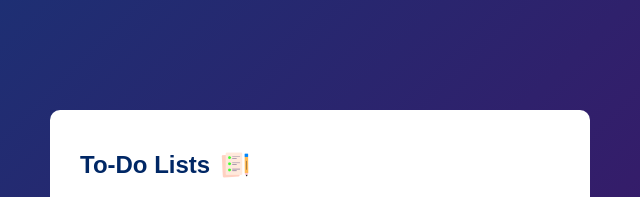
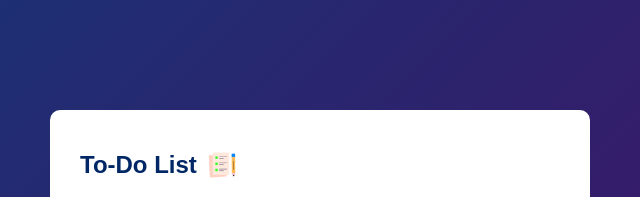
Before and after one commit to Athu0614/to-do-app, a plain HTML site: page index.html in a window 1280 px wide. Shown: the top 197 px of the page, 320-960 px from the left. Drawn offline with Linux system fonts and the light colour scheme.

Commit message:
Updated heading of the app

```diff
--- a/index.html
+++ b/index.html
@@ -10,7 +10,7 @@
 <body>
     <div class="container">
         <div class="todo-app">
-            <h2>To-Do Lists<img src="images/icon.png"></h2>
+            <h2>To-Do List<img src="images/icon.png"></h2>
             <div class="row">
                 <input type="text" id="input-box" placeholder="Add your text">
                 <button onclick="addTask()">Add</button>
```
